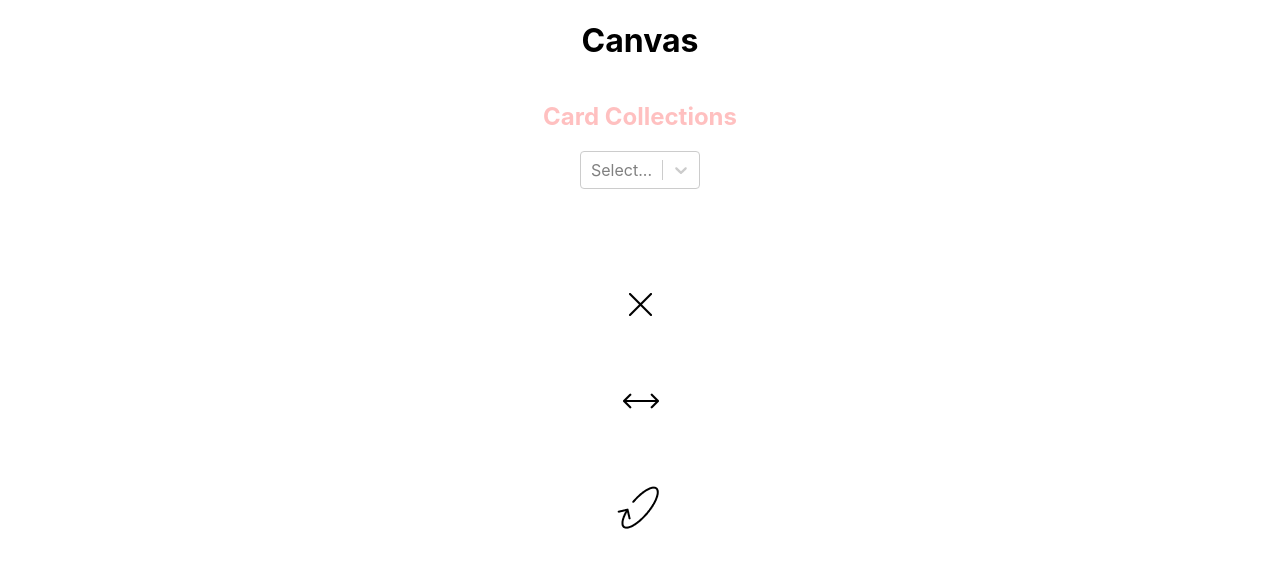
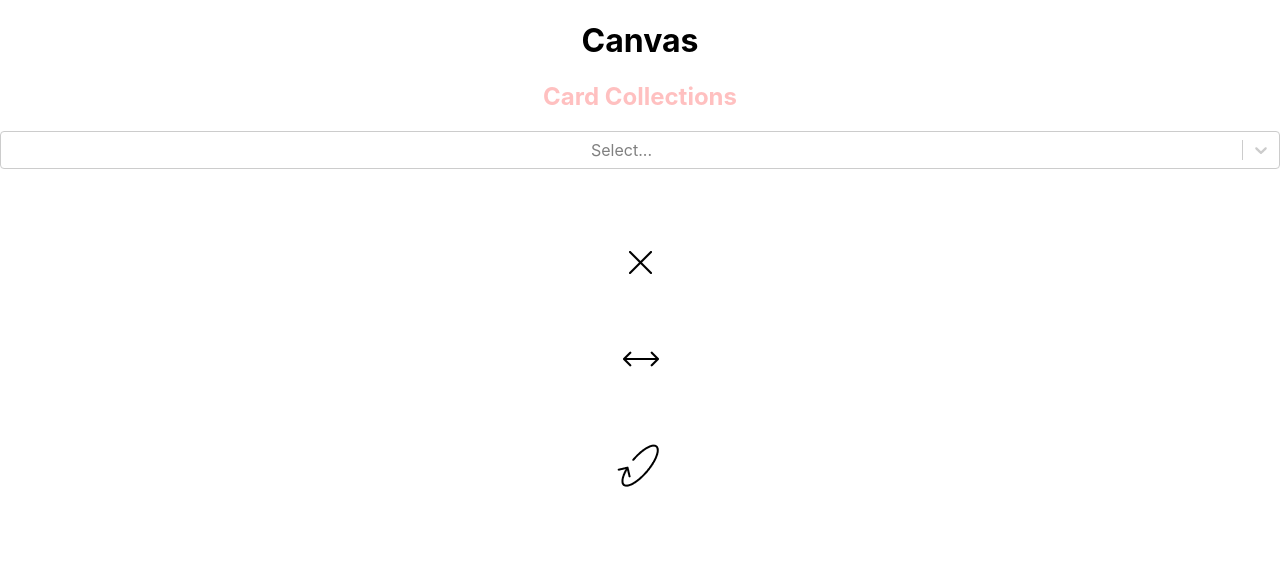
Before and after one commit to uclab-potsdam/klimataz, a React (Create React App) app in the folder postcard_app/klimaland-app/: page / in a window 1280 px wide. Shown: the top 568 px of the page. Built offline with nearby package versions, Linux system fonts and the light colour scheme.

Commit message:
split tasks of cardcollection into controls and cardcollection

```diff
--- a/postcard_app/klimaland-app/src/components/Canvas.js
+++ b/postcard_app/klimaland-app/src/components/Canvas.js
@@ -1,10 +1,11 @@
-import CardCollection from "./CardCollection";
+import Controls from "./Controls";
 
 const Canvas = () => {
+
   return (
     <div className="canvas">
       <h1>Canvas</h1>
-      <CardCollection />
+      <Controls />
     </div>
   );
 };
--- a/postcard_app/klimaland-app/src/components/CardCollection.js
+++ b/postcard_app/klimaland-app/src/components/CardCollection.js
@@ -1,136 +1,18 @@
 import Card from "./Card";
-import Select from "react-select";
 import { useState } from "react";
 import flip from "../img/buttons/flip.png";
 import switchCard from "../img/buttons/switch.png";
-import shuffle from "../img/buttons/shuffle.png";
+//import shuffle from "../img/buttons/shuffle.png";
 import close from "../img/buttons/close.png";
 
-const CardCollection = () => {
+const CardCollection = ({mode,cardSelection,postcardView}) => {
 
-    const shuffleSelection = [
-        {lk:{value:"11"},section:"mobility"},{lk:"1011",section:"waste"},{lk:"11",section:"mobility"}
-    ]
-
-    const sections = [
-        {
-            label: "Mobilität",
-            value: "mobility",
-        },
-        {
-            label: "Gebäude",
-            value: "buildings",
-        },
-        {
-            label: "Energie",
-            value: "energy",
-        },
-        {
-            label: "Landwirtschaft",
-            value: "agriculture",
-        },
-        {
-            label: "Abfallentsorgung",
-            value: "waste",
-        },
-    ];
-
-    //TODO: load all landkreise from selector sheet
-    const landkreise = [
-        {
-            label: "Flensburg",
-            value: "1011",
-        },
-        {
-            label: "Hamburg",
-            value: "2",
-        },
-        {
-            label: "Berlin",
-            value: "11",
-        },
-    ];
 
     const clickHandler = () => {
         postcardView = true;
         console.log('click',postcardView);
     }
 
-    //store selected landkreise and sections
-    const [section, setSection] = useState([]);
-    const [landkreisSelection, setLK] = useState([]);
-
-    console.log("reset postcard view")
-    let postcardView = false;
-
-    //TODO: use enum for modes for fewer mistakes
-    //set mode depending on numbers of selecteed landkreise
-    const mode = function(){
-        let mode = "shuffle"
-        if (landkreisSelection.length > 1) {
-            mode = "comparison"
-        }
-        else if (landkreisSelection.length == 1) {
-            mode = "lk"
-        }
-        // else if (landkreisSelection.length == 2) { //later this will be on click on a postcard
-        //     mode = "postcard"
-        // }
-        else {
-            mode = "shuffle"
-        }
-
-        //check if for mistakes during setting the mode
-        if (!["comparison", "shuffle", "lk", "postcard"].includes(mode)) {
-            mode = "shuffle"
-        }
-
-        return mode;
-    }
-
-    const cardSelection = function(){
-        let list = []
-        console.log('postcardview? ',postcardView);
-        if (mode() === "shuffle") {
-            console.log(mode,list)
-            return shuffleSelection
-        }
-
-        else if (mode() === "lk"){
-            list = []
-            let selectedLK;
-            if(landkreisSelection[0] == undefined) selectedLK = {value:"11",label:"Berlin"}; // set default value for landkreisSelection (todo: use germany)
-            else {selectedLK = {value:landkreisSelection[0].value,label:landkreisSelection[0].label}} //set selected value for landkreisSelection
-
-            //add one card per section
-            sections.forEach((element) => {
-                list.push({lk:selectedLK,section:element.value})
-            })
-
-            console.log(mode(),list)
-        }
-
-        else if (mode() === "comparison"){
-            let selectedSection;
-
-            // set default value for section
-            if(section == undefined){
-                selectedSection = "energy";
-            }
-            //set selected value for section
-            else {
-                selectedSection = section.value
-            }
-
-            //add one card per landkreisSelection
-            landkreisSelection.forEach((element) => {
-                list.push({lk:{value:element.value,label:element.label},section:selectedSection})
-            })
-            console.log(mode(),list)
-        }
-
-        return list;
-    }
 
     //generate card objects dynamically depending on mode
     const cards = function() {
@@ -138,9 +20,9 @@ const CardCollection = () => {
         let classProp;
 
         if (postcardView){
-            list = cardSelection().map((element,i) => {
-                const indexLeft = mod(activeCard - 1, landkreisSelection.length);
-                const indexRight = mod(activeCard + 1, landkreisSelection.length);
+            list = cardSelection.map((element,i) => {
+                const indexLeft = mod(activeCard - 1, cardSelection.length);
+                const indexRight = mod(activeCard + 1, cardSelection.length);
 
                 let classProp = "";
 
@@ -161,21 +43,21 @@ const CardCollection = () => {
             return list;
         }
 
-        else if (mode() == "comparison") {
+        else if (mode === "comparison") {
             classProp = "card card-ordered"
         }
 
-        else if (mode() == "lk") {
+        else if (mode === "lk") {
             classProp = "card card-ordered"
         }
 
-        else if (mode() == "shuffle"){
+        else if (mode === "shuffle"){
             //todo: editors pick / shuffle mode
             classProp = "card card-ordered"
         }
 
-        list = cardSelection().map((element,i) =>
-            <Card lk={element.lk} section={element.section} key={i} classProp="card card-ordered" clickOnCard={clickHandler}/>
+        list = cardSelection.map((element,i) =>
+            <Card lk={element.lk} section={element.section} key={i} classProp={classProp} clickOnCard={clickHandler}/>
         );
 
         return list;
@@ -196,33 +78,13 @@ const CardCollection = () => {
 
     return (
         <div className="card-collection">
-            <h2>Card Collections</h2>
-
-            <Select
-                isMulti
-                defaultValue={landkreisSelection}
-                onChange={setLK}
-                options={landkreise}
-            />
-
-            <h5>{landkreisSelection.map((elem) => elem.label)}</h5>
-
-            <div style={{ visibility: (mode() == "comparison") ? "visible" : "hidden" }}>
-                <Select
-                    defaultValue={"energy"}
-                    onChange={setSection}
-                    options={sections}
-                />
-
-                <h5>{section.label}</h5>
-            </div>
 
             {/* <div className="card-container" >
                 {cards()}
             </div> */}
-            {mode() == "comparison" && !postcardView && cards()}
-            {mode() == "lk" && !postcardView && cards()}
-            {/* {mode() == "shuffle" &&!postcardView && cards()} */}
+            {mode === "comparison" && !postcardView && <div className="card-container">  {cards()} </div>}
+            {mode === "lk" && !postcardView && <div className="card-container">  {cards()} </div>}
+            {/* {mode() === "shuffle" &&!postcardView && cards()} */}
             {postcardView && <div className="card-container">
                 <div className="carousel">
                     {cards()}
--- /dev/null
+++ b/postcard_app/klimaland-app/src/components/Controls.js
@@ -0,0 +1,159 @@
+//react components
+import React from 'react'
+import Select from "react-select";
+import { useState } from "react";
+
+//our components
+import CardCollection from './CardCollection'
+
+const Controls = () => {
+
+    const shuffleSelection = [
+        { lk: { value: "11" }, section: "mobility" }, { lk: "1011", section: "waste" }, { lk: "11", section: "mobility" }
+    ]
+
+    const sections = [
+        {
+            label: "Mobilität",
+            value: "mobility",
+        },
+        {
+            label: "Gebäude",
+            value: "buildings",
+        },
+        {
+            label: "Energie",
+            value: "energy",
+        },
+        {
+            label: "Landwirtschaft",
+            value: "agriculture",
+        },
+        {
+            label: "Abfallentsorgung",
+            value: "waste",
+        },
+    ];
+
+    //TODO: load all landkreise from selector sheet
+    const landkreise = [
+        {
+            label: "Flensburg",
+            value: "1011",
+        },
+        {
+            label: "Hamburg",
+            value: "2",
+        },
+        {
+            label: "Berlin",
+            value: "11",
+        },
+    ];
+
+    //store selected landkreise and sections
+    const [section, setSection] = useState([]);
+    const [landkreisSelection, setLK] = useState([]);
+
+    console.log("reset postcard view")
+    let postcardView = false;
+
+    //TODO: use enum for modes for fewer mistakes
+    //set mode depending on numbers of selecteed landkreise
+    const mode = function () {
+        let mode = "shuffle"
+        if (landkreisSelection.length > 1) {
+            mode = "comparison"
+        }
+        else if (landkreisSelection.length === 1) {
+            mode = "lk"
+        }
+        // else if (landkreisSelection.length === 2) { //later this will be on click on a postcard
+        //     mode = "postcard"
+        // }
+        else {
+            mode = "shuffle"
+        }
+
+        //check if for mistakes during setting the mode
+        if (!["comparison", "shuffle", "lk", "postcard"].includes(mode)) {
+            mode = "shuffle"
+        }
+
+        return mode;
+    }
+
+
+    const cardSelection = function () {
+        let list = []
+        console.log('postcardview? ', postcardView);
+        if (mode() === "shuffle") {
+            console.log(mode, list)
+            return shuffleSelection
+        }
+
+        else if (mode() === "lk") {
+            list = []
+            let selectedLK;
+            if (landkreisSelection[0] === undefined) selectedLK = { value: "11", label: "Berlin" }; // set default value for landkreisSelection (todo: use germany)
+            else { selectedLK = { value: landkreisSelection[0].value, label: landkreisSelection[0].label } } //set selected value for landkreisSelection
+
+            //add one card per section
+            sections.forEach((element) => {
+                list.push({ lk: selectedLK, section: element.value })
+            })
+
+            console.log(mode(), list)
+        }
+
+        else if (mode() === "comparison") {
+            let selectedSection;
+
+            // set default value for section
+            if (section === undefined) {
+                selectedSection = "energy";
+            }
+            //set selected value for section
+            else {
+                selectedSection = section.value
+            }
+
+            //add one card per landkreisSelection
+            landkreisSelection.forEach((element) => {
+                list.push({ lk: { value: element.value, label: element.label }, section: selectedSection })
+            })
+            console.log(mode(), list)
+        }
+
+        return list;
+    }
+
+    return (
+        <div>
+            <h2>Card Collections</h2>
+
+            <Select
+                isMulti
+                defaultValue={landkreisSelection}
+                onChange={setLK}
+                options={landkreise}
+            />
+
+            <h5>{landkreisSelection.map((elem) => elem.label)}</h5>
+
+            <div style={{ visibility: (mode() === "comparison") ? "visible" : "hidden" }}>
+                <Select
+                    defaultValue={"energy"}
+                    onChange={setSection}
+                    options={sections}
+                />
+
+                <h5>{section.label}</h5>
+            </div>
+
+            <CardCollection cardSelection={cardSelection()} mode={mode()} postcardView={postcardView} />
+        </div>
+    )
+}
+
+export default Controls
```
